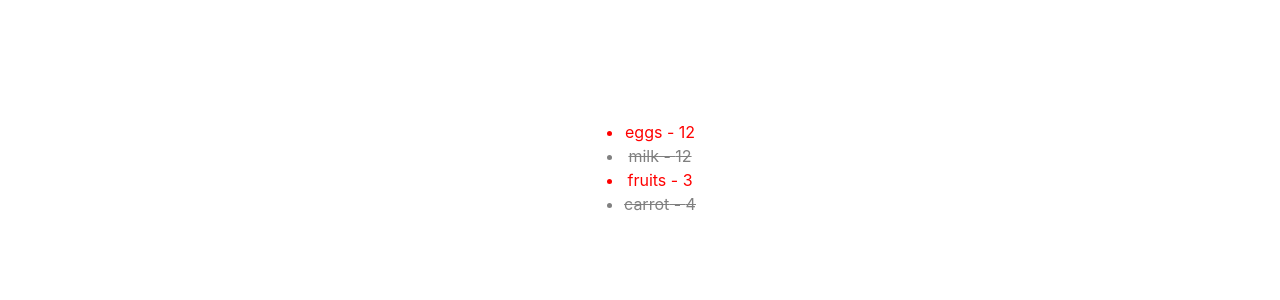
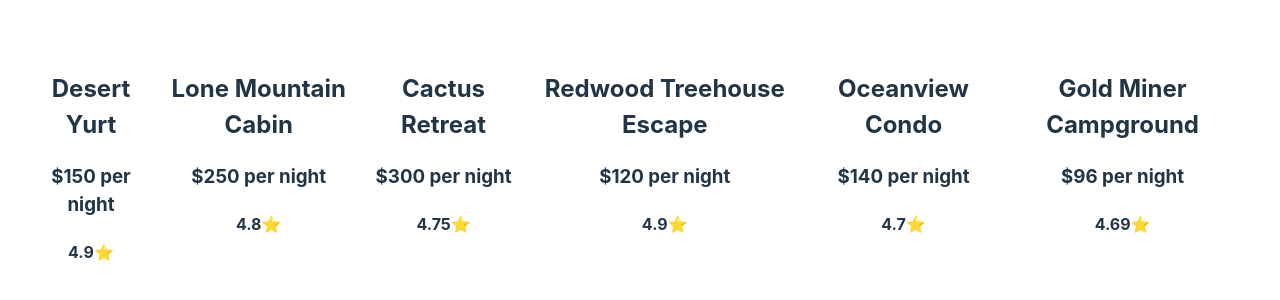
Before and after one commit to sas8254/react_course, a React (Vite) app: page / in a window 1280 px wide. Shown: the part 232-532 px from the top of the page. Built offline with nearby package versions, Linux system fonts and the light colour scheme.

Commit message:
622. Rental Property Exercise.

```diff
--- a/src/App.jsx
+++ b/src/App.jsx
@@ -1,17 +1,19 @@
 import "./App.css";
-import ShoppingList from "./ShoppingList";
+import PropertyList from "./PropertyList";
 
-const data = [
-  { id: 1, item: "eggs", quantity: 12, completed: false },
-  { id: 2, item: "milk", quantity: 12, completed: true },
-  { id: 3, item: "fruits", quantity: 3, completed: false },
-  { id: 4, item: "carrot", quantity: 4, completed: true },
+const properties = [
+  { id: 129031, name: "Desert Yurt", rating: 4.9, price: 150 },
+  { id: 129331, name: "Lone Mountain Cabin", rating: 4.8, price: 250 },
+  { id: 129032, name: "Cactus Retreat", rating: 4.75, price: 300 },
+  { id: 129033, name: "Redwood Treehouse Escape", rating: 4.9, price: 120 },
+  { id: 129034, name: "Oceanview Condo", rating: 4.7, price: 140 },
+  { id: 129035, name: "Gold Miner Campground", rating: 4.69, price: 96 },
 ];
 
 function App() {
   return (
     <div>
-      <ShoppingList items={data} />
+      <PropertyList Properties={properties} />
     </div>
   );
 }
--- /dev/null
+++ b/src/Property.jsx
@@ -0,0 +1,10 @@
+function Property({ id, name, rating, price }) {
+  return (
+    <div className="Property">
+      <h2>{name}</h2>
+      <h3>${price} per night</h3>
+      <h4>{rating}⭐</h4>
+    </div>
+  );
+}
+export default Property;
--- /dev/null
+++ b/src/PropertyList.css
@@ -0,0 +1,3 @@
+.PropertyList {
+    display: flex;
+}
--- /dev/null
+++ b/src/PropertyList.jsx
@@ -0,0 +1,13 @@
+import Property from "./Property";
+import "./PropertyList.css";
+function PropertyList({ Properties }) {
+  return (
+    <div className="PropertyList">
+      {Properties.map((p) => {
+        return <Property {...p} key={p.id} />;
+      })}
+    </div>
+  );
+}
+
+export default PropertyList;
--- a/src/ShoppingList.jsx
+++ /dev/null
@@ -1,21 +0,0 @@
-import ShoppingListItem from "./ShoppingListItem";
-function ShoppingList({ items }) {
-  return (
-    <div>
-      <ul>
-        {items.map((i) => {
-          return (
-            <ShoppingListItem
-              key={i.id}
-              item={i.item}
-              quantity={i.quantity}
-              completed={i.completed}
-            />
-          );
-        })}
-      </ul>
-    </div>
-  );
-}
-
-export default ShoppingList;
--- a/src/ShoppingListItem.jsx
+++ /dev/null
@@ -1,12 +0,0 @@
-function ShoppingListItem({ item, quantity, completed }) {
-  const styles = {
-    color: completed ? "grey" : "red",
-    textDecoration: completed ? "line-through" : "none",
-  };
-  return (
-    <li style={styles}>
-      {item} - {quantity}
-    </li>
-  );
-}
-export default ShoppingListItem;
```
